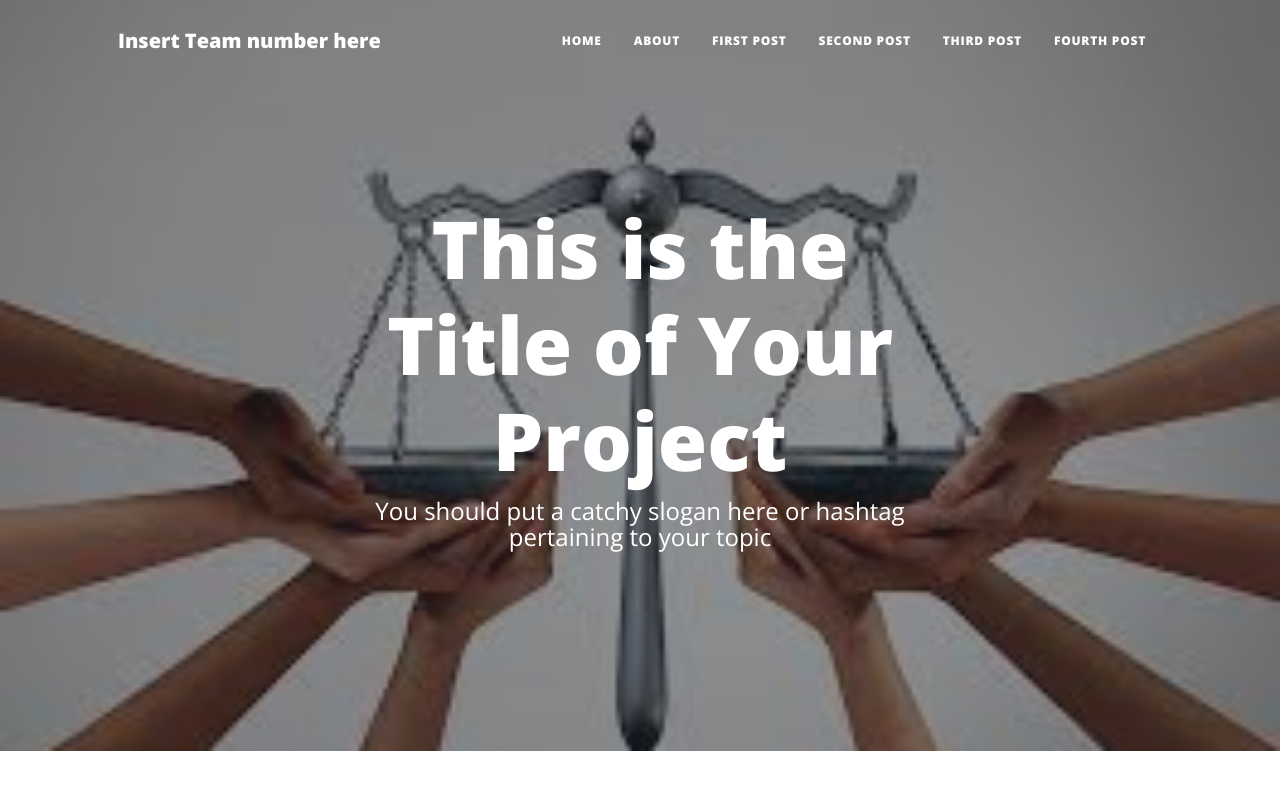
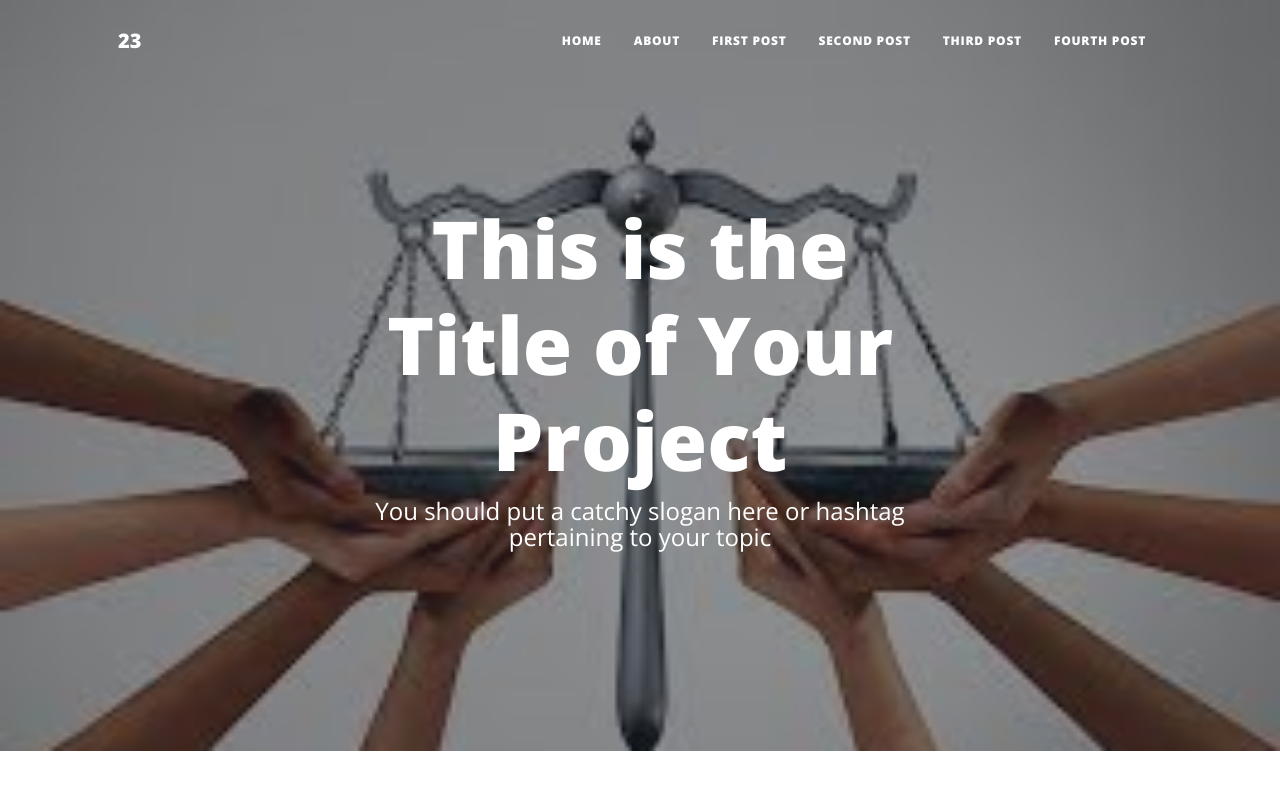
Before and after one commit to AlaynaBryant/ISS210-00523Final, a plain HTML site: page index.html in a window 1280 px wide. Shown: the top 800 px of the page. Drawn offline with nearby package versions, Linux system fonts and the light colour scheme.

Commit message:
Update index.html

```diff
--- a/index.html
+++ b/index.html
@@ -6,7 +6,7 @@
         <meta name="description" content="" />
         <meta name="author" content="" />
         <!-- Remember, you will have to change this title on every page/html file you create-->
-        <title>ISS210-Sec#-Team#</title>
+        <title>ISS210-Sec#210-005Team#23</title>
         <link rel="icon" type="image/x-icon" href="assets/favicon.ico" />
         <!-- Font Awesome icons (free version)-->
         <script src="https://use.fontawesome.com/releases/v6.1.0/js/all.js" crossorigin="anonymous"></script>
@@ -20,7 +20,7 @@
         <!-- Navigation-->
         <nav class="navbar navbar-expand-lg navbar-light" id="mainNav">
             <div class="container px-4 px-lg-5">
-                <a class="navbar-brand" href="index.html">Insert Team number here</a>
+                <a class="navbar-brand" href="index.html">23</a>
                 <button class="navbar-toggler" type="button" data-bs-toggle="collapse" data-bs-target="#navbarResponsive" aria-controls="navbarResponsive" aria-expanded="false" aria-label="Toggle navigation">
                     Menu
                     <i class="fas fa-bars"></i>
```
